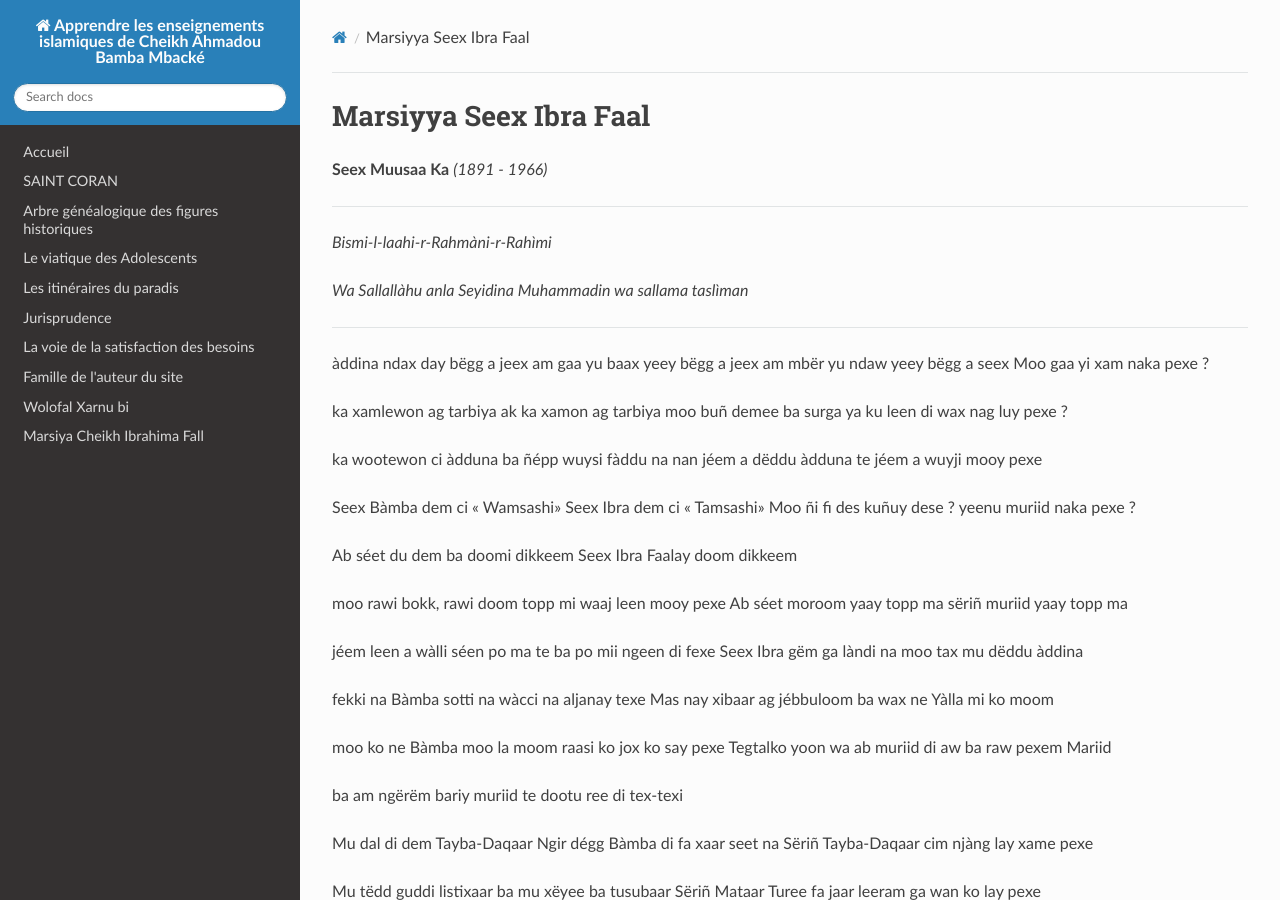
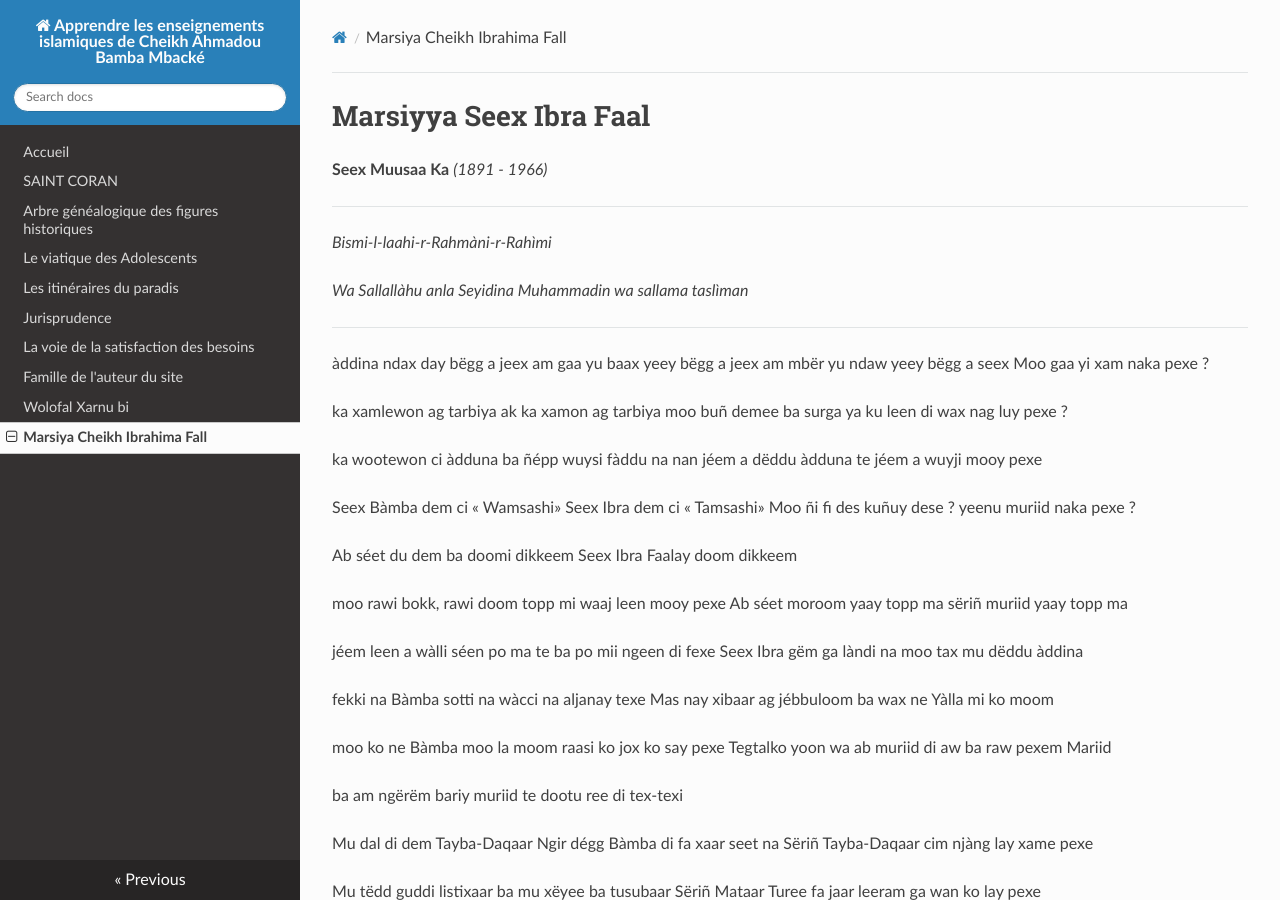
Before and after one commit to abdou0796/Apprendre-ta-r-ligion, an MkDocs documentation site: the page built from docs/marsiya_Cheikh_Ibrahima_Fall.md, in a window 1280 px wide and 900 px high. Built offline with MkDocs 1.6.1, drawn with Linux system fonts in a browser that asks for light colours; nearby versions of some CDN libraries.

Commit message:
Update mkdocs.yml

```diff
--- a/mkdocs.yml
+++ b/mkdocs.yml
@@ -12,6 +12,6 @@ nav:
   - La voie de la satisfaction des besoins: nahju.md
   - Famille de l'auteur du site: famille_arbre_genealogique.md
   - Wolofal Xarnu bi: xarnu_bi.md
-  - Marsiya Cheikh Ibrahima Fall: marssiya_Cheikh_Ibrahima_Fall.md
+  - Marsiya Cheikh Ibrahima Fall: marsiya_Cheikh_Ibrahima_Fall.md
 extra_css:
   - css/le_style.css
```
